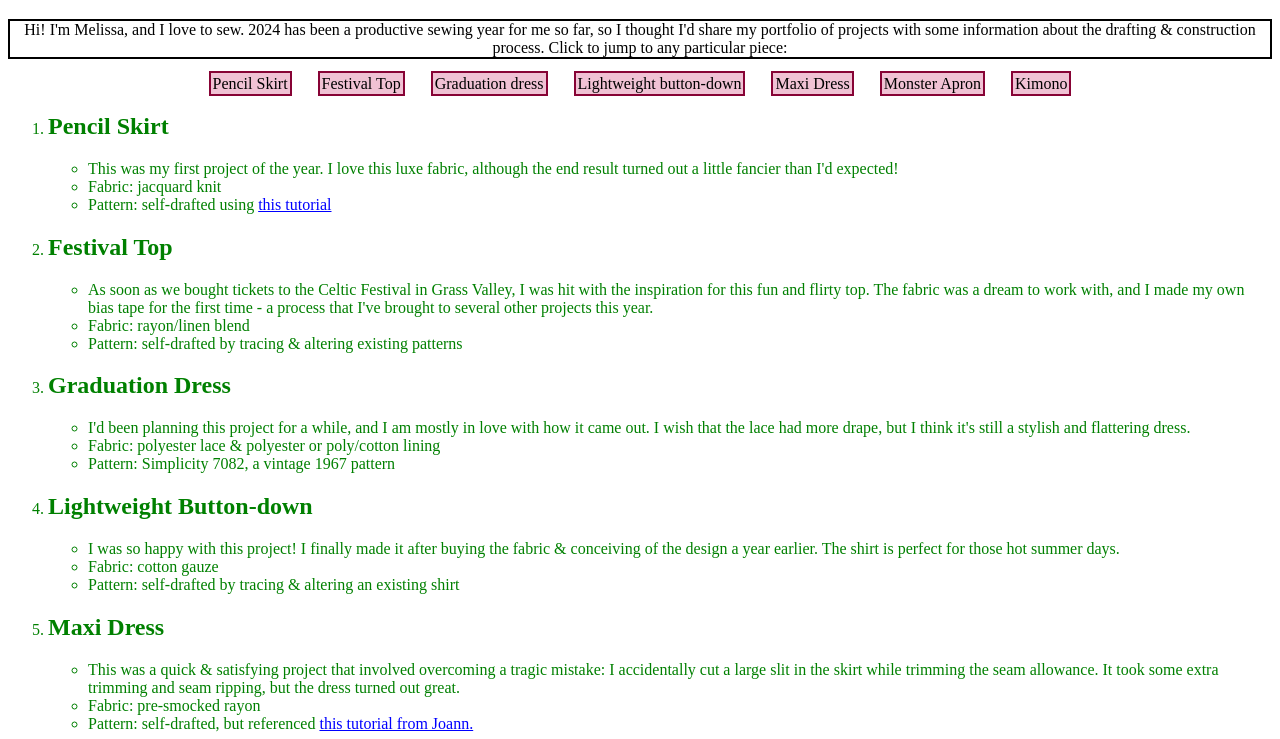
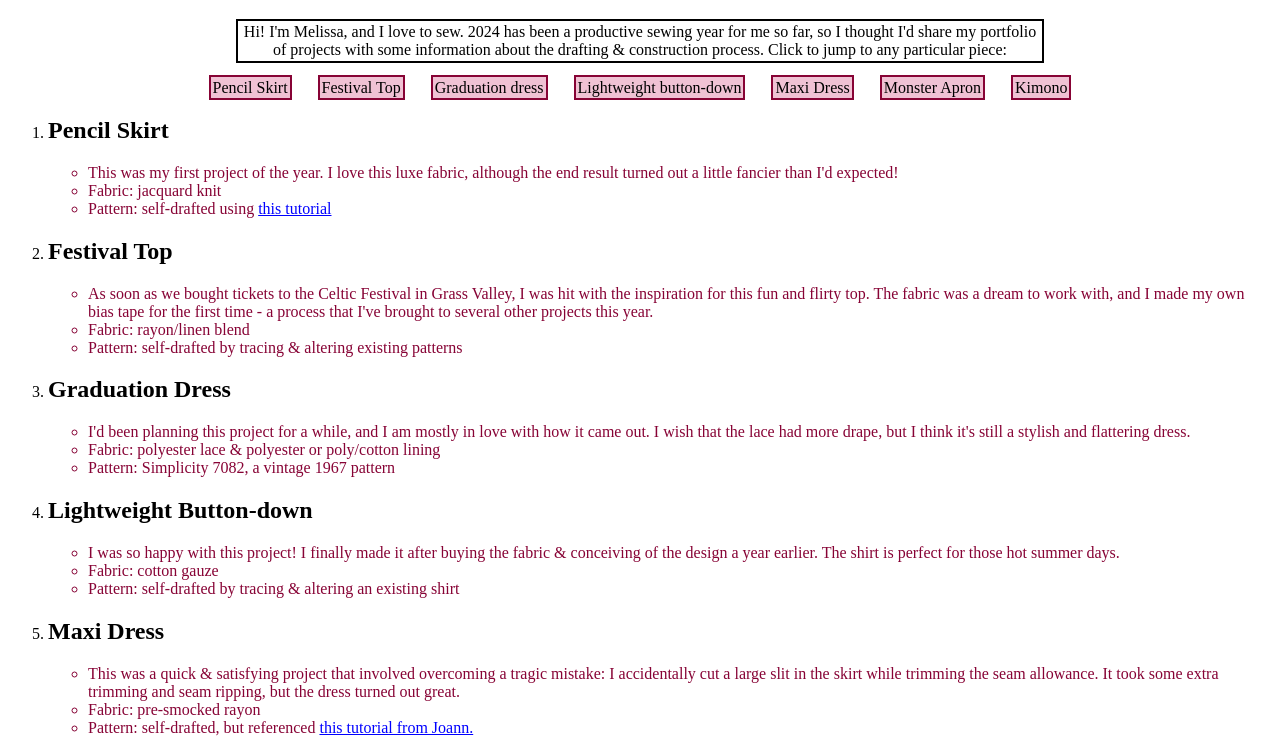
Before and after one commit to mclemens432/mclemens.github.io, a plain HTML site: page sewinggallery.html in a window 1280 px wide. Shown: the part 61-800 px from the top of the page. Drawn offline with Linux system fonts and the light colour scheme.

Commit message:
Update sewinggallery.html

```diff
--- a/sewinggallery.html
+++ b/sewinggallery.html
@@ -4,12 +4,11 @@
   <meta charset="utf-8">
   <title>2024 Sewing Gallery</title>
   <style>
-    a {
+    li a {
   color: blue;
-  text-align: center;
 }
-    li {
-      color: green;
+    ul li {
+      color: #870335;
     }
     h1 {
       color: purple;
@@ -33,6 +32,9 @@
     #intro {
       text-align: center;
       border: 2px solid black;
+      width: 800px;
+      margin: 0 auto;
+      padding: 2px;
     }
   </style>
 </head>
```
